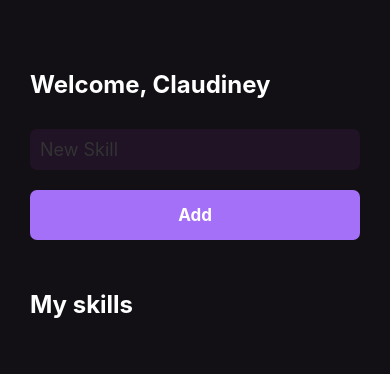
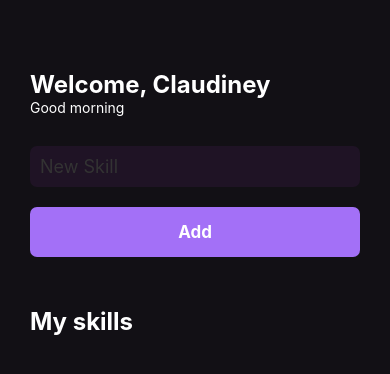
Before and after one commit to Csld72k/mySkills, a React Native app: screen / in a window 390 px wide. Shown: the top 374 px of the page. Built offline with nearby package versions, Linux system fonts and the light colour scheme.

Commit message:
:construction: Feat: Using useEffect to switch the greetings.

```diff
--- a/src/pages/Home.js
+++ b/src/pages/Home.js
@@ -1,4 +1,4 @@
-import React, { useState } from "react";
+import React, { useState, useEffect } from "react";
 import {
   View,
   Text,
@@ -13,16 +13,32 @@ import { SkillCard } from "../components/SkillCard";
 export function Home() {
   const [newSkill, setNewSkill] = useState('');
   const [mySkills, setMySkills] = useState([]);
+  const [greeting, setGreeting] = useState('');
 
 
   function handleAddNewSkill() {
     setMySkills(oldState => [...oldState, newSkill])
   }
 
+  useEffect(() => {
+    const currentHour = new Date().getHours()
+
+    // if (currentHour < 12) setGreeting('Good morning')
+    // else if (currentHour >= 12 && currentHour < 18) setGreeting('Good afternoon')
+    // else setGreeting('Good evening')
+
+    currentHour < 12 ? setGreeting('Good morning') : (currentHour >= 12 && currentHour < 18 ? setGreeting('Good afternoon') : setGreeting('Good evening'));
+
+  }, [])
+
   return (
     <View style={styles.container}>
       <Text style={styles.title}>
         Welcome, Claudiney
+      </Text>
+
+      <Text style={styles.greetings}>
+        {greeting}
       </Text>
 
       <TextInput
@@ -74,4 +90,8 @@ const styles = StyleSheet.create({
     marginTop: 30,
     borderRadius: 7
   },
+
+  greetings: {
+    color: '#fff'
+  }
 })
```
